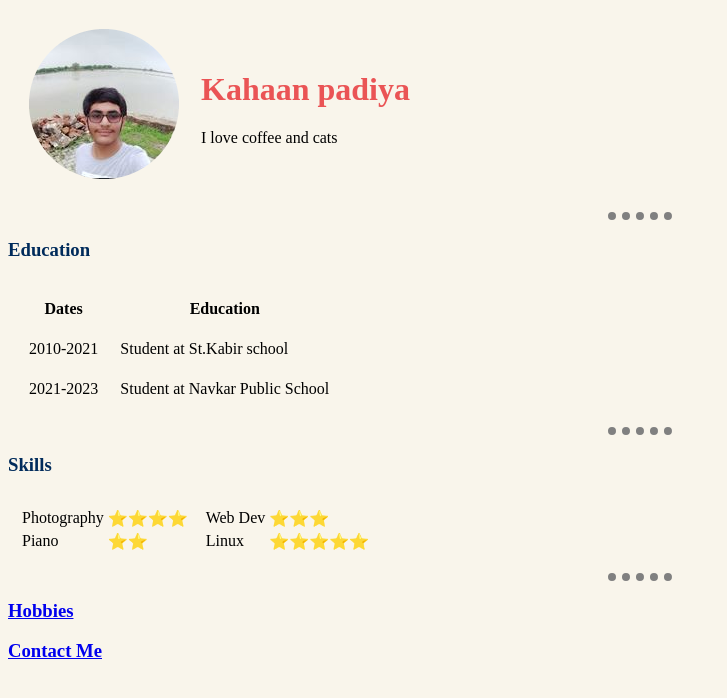
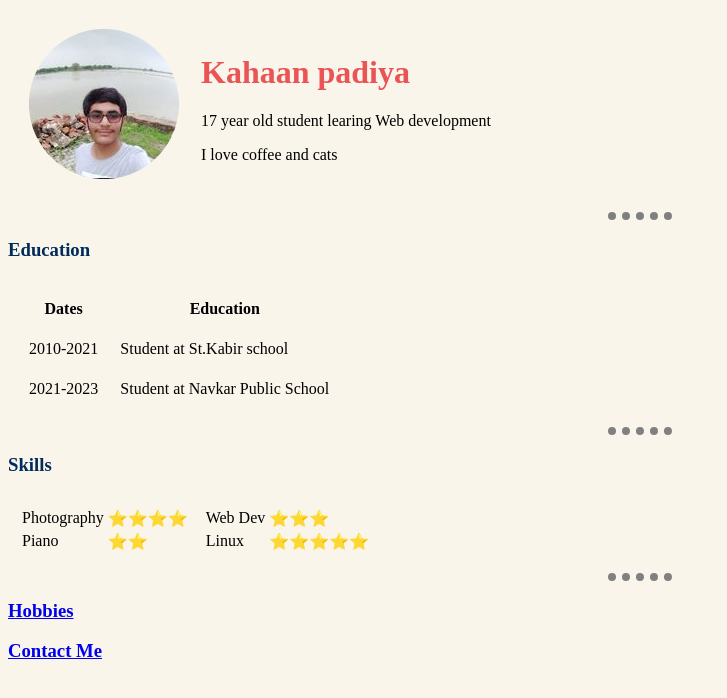
Before and after one commit to techiitheblob/cv, a plain HTML site: page index.html in a window 1280 px wide. Shown: the whole page, without its empty margins (0-727 px from the left). Drawn offline with Linux system fonts and the light colour scheme.

Commit message:
Removed extra code

```diff
--- a/index.html
+++ b/index.html
@@ -13,7 +13,7 @@
             <td><h1>
                 Kahaan padiya
             </h1>
-            <p><A 17 year old student learing Web development </p>
+            <p> 17 year old student learing Web development </p>
             <p>I love coffee and cats</p></td>
         </tr>
     </table>
```
